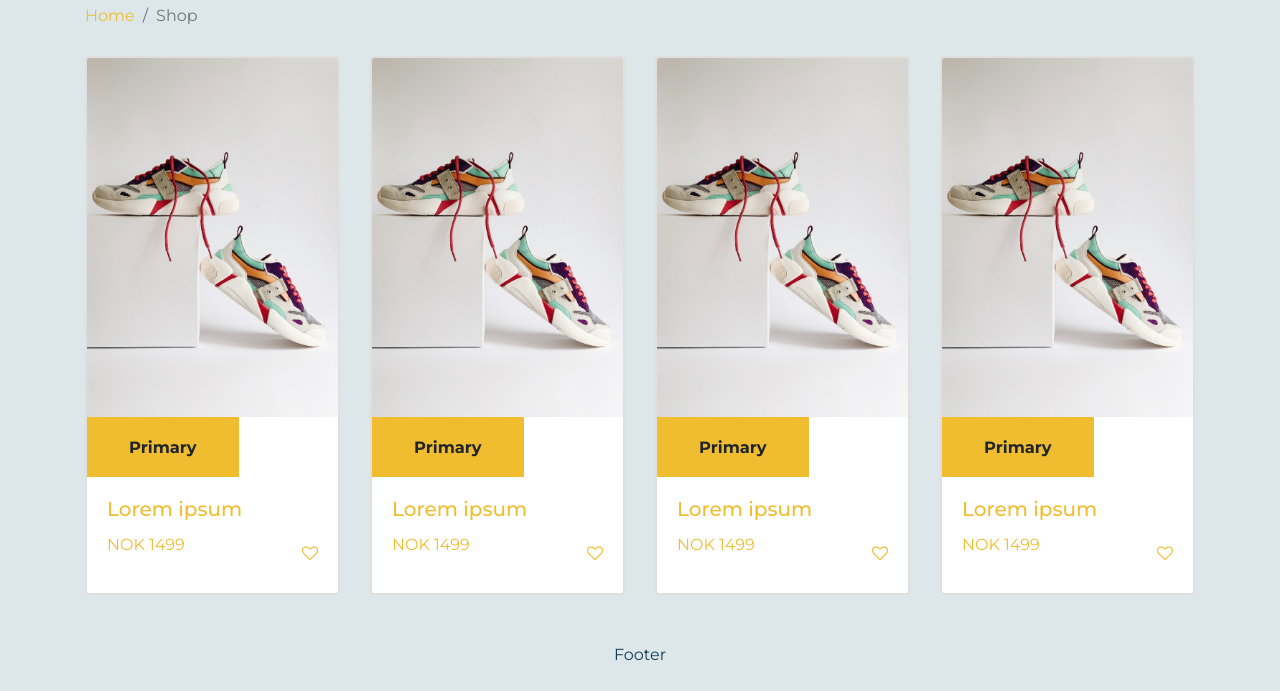
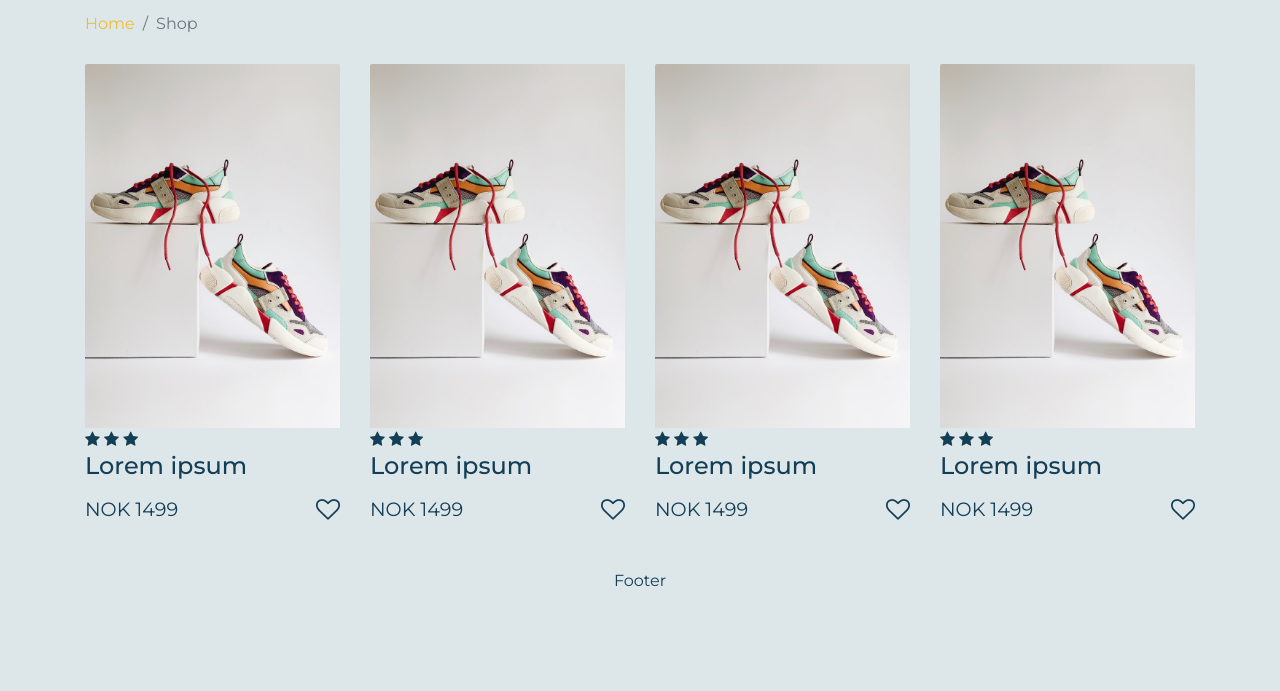
Before and after one commit to faridaalin/semester_project_2020, a website: page pages/shop.html in a window 1280 px wide. Shown: the part 208-899 px from the top of the page. After the commit the page ends 825 px from the top, so only its background shows below. Drawn offline with nearby package versions, Linux system fonts and the light colour scheme; files that its build step writes are made by us from their sources.

Commit message:
styling shop page

```diff
--- a/pages/shop.html
+++ b/pages/shop.html
@@ -68,7 +68,7 @@
       </div>
     </nav>
     <div class="container pt-5">
-      <h1 class="header pt-5 pb-5">Shop</h1>
+      <h1 class="header pt-5 mt-5 pb-2">Shop</h1>
       <nav aria-label="breadcrumb">
         <ol class="breadcrumb pl-0">
           <li class="breadcrumb-item"><a href="#">Home</a></li>
@@ -76,89 +76,100 @@
         </ol>
       </nav>
 
-      <div class="row ">
-        <div class="col-6 col-md-3">
 
-          <div class="card" >
-            <div>
-              <a href="#"><img src="../img-1.jpg" class="card-img-top" alt="...">
-                <button type="button" class="btn btn-primary">Primary</button>
+        <div class="row">
+          <div class="col-6 col-md-3">
+            <div class="product-top">
+              <a href=""><img src="../img-1.jpg" class="card-img-top img-fluid" alt="...">
+                <div class="overlay d-flex justify-content-center align-items-center">
+                  <button type="button" class="content-btn content-btn--small btn btn-outline-primary">View</button>
+                </div>
               </a>
 
             </div>
 
-            <div class="card-body">
-              <a href="#" class="">
-                <h5 class="card-title">Lorem ipsum</h5>
-                <div class="d-flex flex-row align-items-center justify-content-between">
-                  <p class="card-text">NOK 1499</p>
-                  <i class="fa fa-heart-o"></i>
+            <div class="product-bottom">
+              <i class="fa fa-star" ></i>
+              <i class="fa fa-star" ></i>
+              <i class="fa fa-star" ></i>
+              <a href="http://"><h3 class="card-title mb-0">Lorem ipsum</h3></a>
+              <div class="feature-info__price d-flex flex-row align-items-center justify-content-between">
+                <h5 class=" card-text  mb-0">NOK 1499</h5>
+                <i class="fav fa fa-heart-o"></i>
+              </div>
+            </div>
+          </div>
+
+          <div class="col-6 col-md-3">
+            <div class="product-top">
+              <a href="">            <img src="../img-1.jpg" class="card-img-top img-fluid" alt="...">
+                <div class="overlay d-flex justify-content-center align-items-center">
+                  <button type="button" class="content-btn content-btn--small btn btn-outline-primary">View</button>
                 </div>
               </a>
+
+            </div>
+
+            <div class="product-bottom">
+              <i class="fa fa-star" ></i>
+              <i class="fa fa-star" ></i>
+              <i class="fa fa-star" ></i>
+              <a href="http://"><h3 class="card-title mb-0">Lorem ipsum</h3></a>
+              <div class="feature-info__price d-flex flex-row align-items-center justify-content-between">
+                <h5 class=" card-text  mb-0">NOK 1499</h5>
+                <i class="fav fa fa-heart-o"></i>
+              </div>
             </div>
           </div>
 
 
-        </div>
-        <div class="col-6 col-md-3">
-          <div class="card" >
-            <div>
-              <a href="#"><img src="../img-1.jpg" class="card-img-top" alt="...">
-                <button type="button" class="btn btn-primary">Primary</button>
+          <div class="col-6 col-md-3">
+            <div class="product-top">
+              <a href="">            <img src="../img-1.jpg" class="card-img-top img-fluid" alt="...">
+                <div class="overlay d-flex justify-content-center align-items-center">
+                  <button type="button" class="content-btn content-btn--small btn btn-outline-primary">View</button>
+                </div>
               </a>
 
             </div>
-            <div class="card-body">
-              <a href="#" class="">
-                <h5 class="card-title">Lorem ipsum</h5>
-                <div class="d-flex flex-row align-items-center justify-content-between">
-                  <p class="card-text">NOK 1499</p>
-                  <i class="fa fa-heart-o"></i>
-                </div>
-              </a>
+
+            <div class="product-bottom">
+              <i class="fa fa-star" ></i>
+              <i class="fa fa-star" ></i>
+              <i class="fa fa-star" ></i>
+              <a href="http://"><h3 class="card-title mb-0">Lorem ipsum</h3></a>
+              <div class="feature-info__price d-flex flex-row align-items-center justify-content-between">
+                <h5 class=" card-text  mb-0">NOK 1499</h5>
+                <i class="fav fa fa-heart-o"></i>
+              </div>
             </div>
           </div>
-        </div>
-        <div class="col-6 col-md-3">
-          <div class="card" >
-            <div>
-              <a href="#"><img src="../img-1.jpg" class="card-img-top" alt="...">
-                <button type="button" class="btn btn-primary">Primary</button>
+
+
+          <div class="col-6 col-md-3">
+            <div class="product-top">
+              <a href="">            <img src="../img-1.jpg" class="card-img-top img-fluid" alt="...">
+                <div class="overlay d-flex justify-content-center align-items-center">
+                  <button type="button" class="content-btn content-btn--small btn btn-outline-primary">View</button>
+                </div>
               </a>
 
             </div>
-            <div class="card-body">
-              <a href="#" class="">
-                <h5 class="card-title">Lorem ipsum</h5>
-                <div class="d-flex flex-row align-items-center justify-content-between">
-                  <p class="card-text">NOK 1499</p>
-                  <i class="fa fa-heart-o"></i>
-                </div>
-              </a>
+
+            <div class="product-bottom">
+              <i class="fa fa-star" ></i>
+              <i class="fa fa-star" ></i>
+              <i class="fa fa-star" ></i>
+              <a href="http://"><h3 class="card-title mb-0">Lorem ipsum</h3></a>
+              <div class="feature-info__price d-flex flex-row align-items-center justify-content-between">
+                <h5 class=" card-text  mb-0">NOK 1499</h5>
+                <i class="fav fa fa-heart-o"></i>
+              </div>
             </div>
           </div>
+
         </div>
-        <div class="col-6 col-md-3">
-          <div class="card" >
-            <div>
-              <a href="#"><img src="../img-1.jpg" class="card-img-top" alt="...">
-                <button type="button" class="btn btn-primary">Primary</button>
-              </a>
 
-            </div>
-            <div class="card-body">
-              <a href="#" class="">
-                <h5 class="card-title">Lorem ipsum</h5>
-                <div class="d-flex flex-row align-items-center justify-content-between">
-                  <p class="card-text">NOK 1499</p>
-                  <i class="fa fa-heart-o"></i>
-                </div>
-              </a>
-            </div>
-          </div>
-        </div>
-      </div>
-    </div>
 
 
   </div>
```
Also changed, not shown: index.html (+0 -95 lines), scss/base.scss (line endings or trailing spaces).
